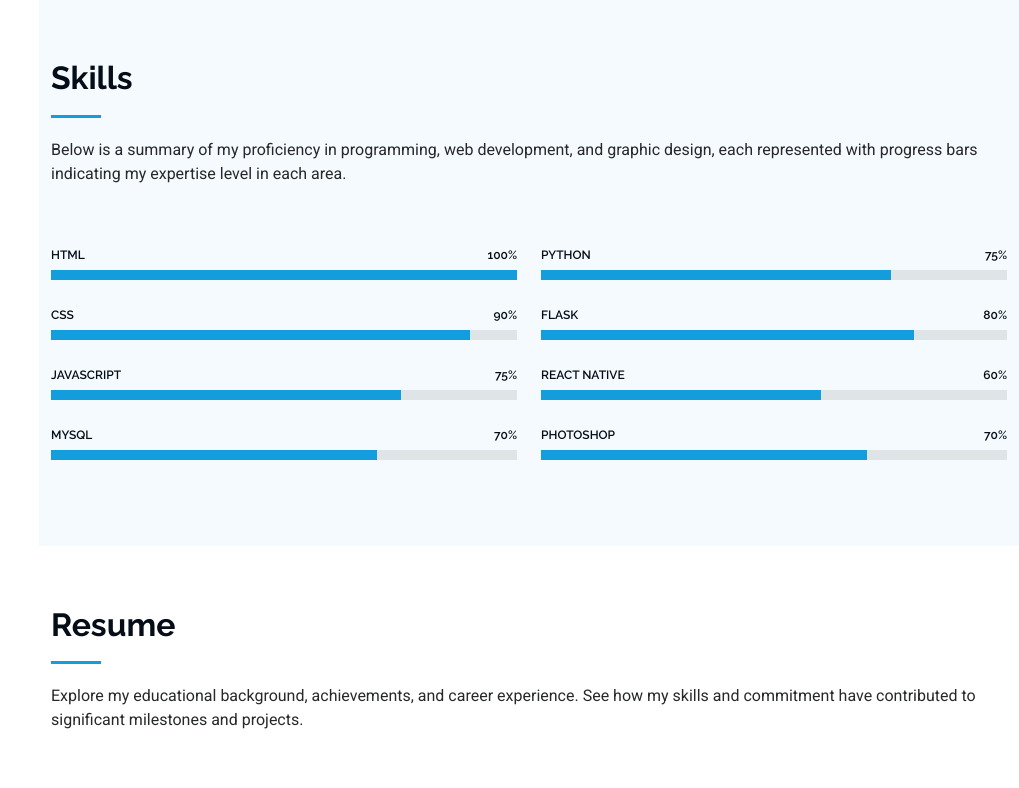
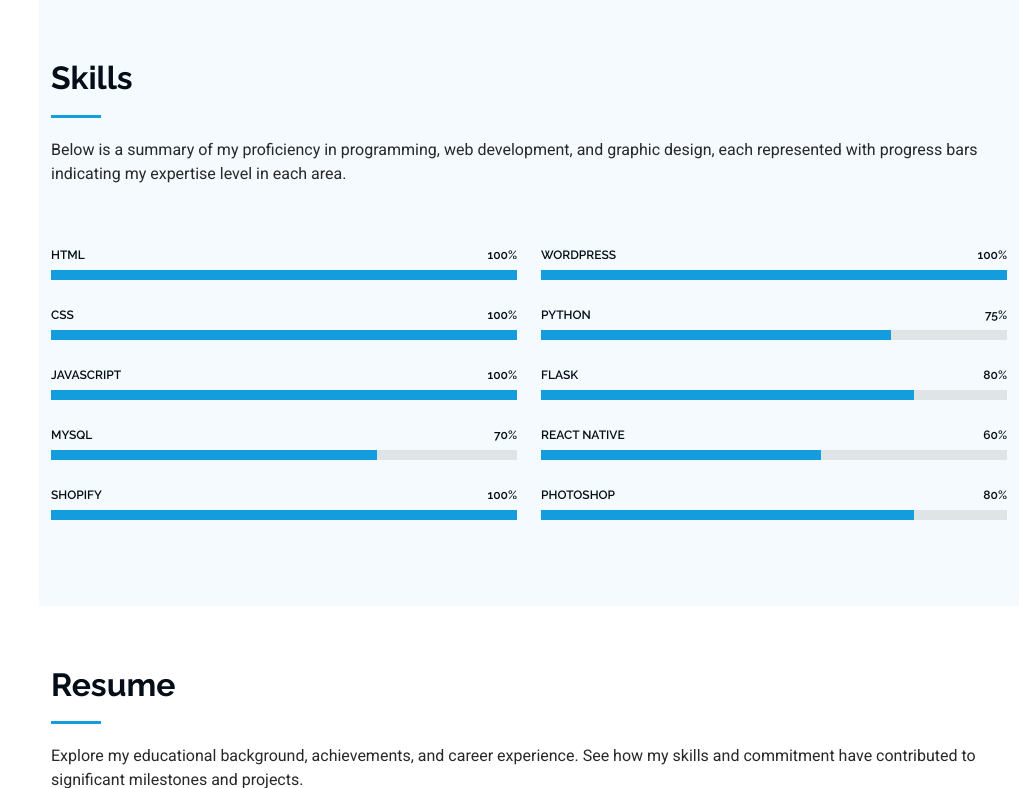
Before and after one commit to Samuelcabz/PDF_Splitter, a Flask app: page / in a window 1280 px wide. Shown: the part 1584-2372 px from the top of the page, without its empty margins (261-1280 px from the left). Run offline with Flask 2, Linux system fonts and the light colour scheme; some libraries are stand-ins or nearby versions.

Commit message:
Update index.html

```diff
--- a/templates/index.html
+++ b/templates/index.html
@@ -185,16 +185,16 @@
             </div><!-- End Skills Item -->
 
             <div class="progress">
-              <span class="skill"><span>CSS</span> <i class="val">90%</i></span>
+              <span class="skill"><span>CSS</span> <i class="val">100%</i></span>
               <div class="progress-bar-wrap">
-                <div class="progress-bar" role="progressbar" aria-valuenow="90" aria-valuemin="0" aria-valuemax="100"></div>
+                <div class="progress-bar" role="progressbar" aria-valuenow="100" aria-valuemin="0" aria-valuemax="100"></div>
               </div>
             </div><!-- End Skills Item -->
 
             <div class="progress">
-              <span class="skill"><span>JavaScript</span> <i class="val">75%</i></span>
+              <span class="skill"><span>JavaScript</span> <i class="val">100%</i></span>
               <div class="progress-bar-wrap">
-                <div class="progress-bar" role="progressbar" aria-valuenow="75" aria-valuemin="0" aria-valuemax="100"></div>
+                <div class="progress-bar" role="progressbar" aria-valuenow="100" aria-valuemin="0" aria-valuemax="100"></div>
               </div>
             </div>
              <div class="progress">
@@ -204,16 +204,32 @@
               </div>
             </div><!-- End Skills Item -->
 
+<div class="progress">
+              <span class="skill"><span>Shopify</span> <i class="val">100%</i></span>
+              <div class="progress-bar-wrap">
+                <div class="progress-bar" role="progressbar" aria-valuenow="100" aria-valuemin="0" aria-valuemax="100"></div>
+              </div>
+            </div>
+
           </div>
 
           <div class="col-lg-6">
+
+<div class="progress">
+              <span class="skill"><span>WordPress</span> <i class="val">100%</i></span>
+              <div class="progress-bar-wrap">
+                <div class="progress-bar" role="progressbar" aria-valuenow="100" aria-valuemin="0" aria-valuemax="100"></div>
+              </div>
+            </div>
 
             <div class="progress">
               <span class="skill"><span>Python</span> <i class="val">75%</i></span>
               <div class="progress-bar-wrap">
                 <div class="progress-bar" role="progressbar" aria-valuenow="75" aria-valuemin="0" aria-valuemax="100"></div>
               </div>
-            </div><!-- End Skills Item -->
+            </div>
+
+            <!-- End Skills Item -->
 
             <div class="progress">
               <span class="skill"><span>Flask</span> <i class="val">80%</i></span>
@@ -221,6 +237,8 @@
                 <div class="progress-bar" role="progressbar" aria-valuenow="80" aria-valuemin="0" aria-valuemax="100"></div>
               </div>
             </div><!-- End Skills Item -->
+
+
 
             <div class="progress">
               <span class="skill"><span>React Native</span> <i class="val">60%</i></span>
@@ -230,9 +248,9 @@
             </div><!-- End Skills Item -->
 
             <div class="progress">
-              <span class="skill"><span>Photoshop</span> <i class="val">70%</i></span>
+              <span class="skill"><span>Photoshop</span> <i class="val">80%</i></span>
               <div class="progress-bar-wrap">
-                <div class="progress-bar" role="progressbar" aria-valuenow="70" aria-valuemin="0" aria-valuemax="100"></div>
+                <div class="progress-bar" role="progressbar" aria-valuenow="80" aria-valuemin="0" aria-valuemax="100"></div>
               </div>
             </div>
 
```
